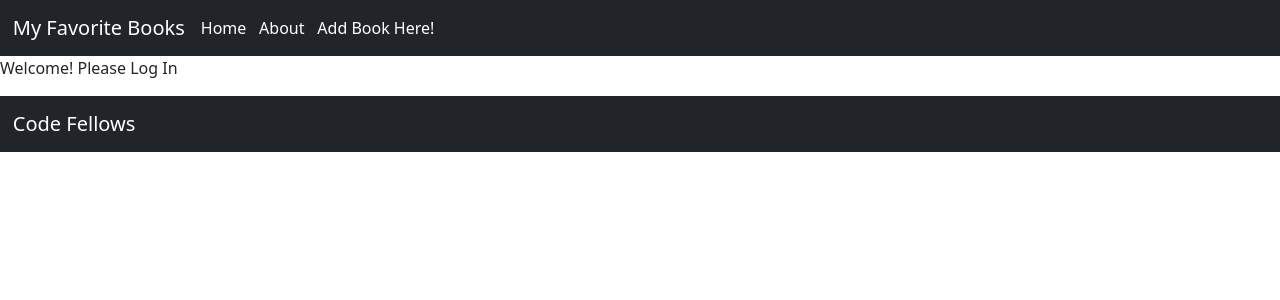
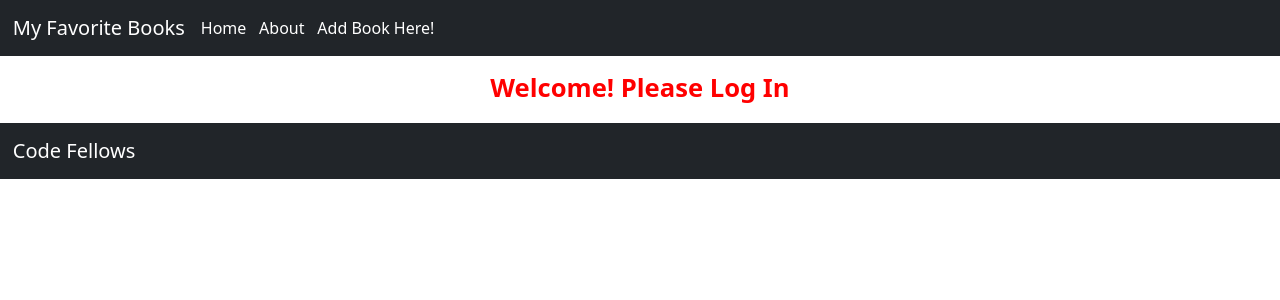
Before and after one commit to MelodicXP/can-of-books-frontend, a React (Vite) app: page / in a window 1280 px wide. Shown: the top 300 px of the page. Built offline with nearby package versions, Linux system fonts and the light colour scheme; no server answers.

Commit message:
Add styling

```diff
--- a/src/App.css
+++ b/src/App.css
@@ -16,6 +16,9 @@
   color: white;
   margin-right: 1%;
   transition: color 100ms;
+  width: max-content;
+  /* border: 3px solid red; */
+  text-align: center;
 }
 
 .nav-links:hover {
@@ -48,3 +51,26 @@ h2 {
 .update-button {
   margin-right: 1vw;
 }
+
+.loginLogout-button {
+  width: 25%;
+  margin-right: 2%;
+}
+
+h2 {
+  text-align: left;
+}
+
+#login-message {
+  color: red;
+  font-weight: bold;
+  font-size: 2vw;
+  text-align: center;
+  margin-top: 1vw;
+}
+
+#add-book-button {
+  /* border: 3px solid red; */
+  width: 100%;
+  margin-right: 28%;
+}
```
